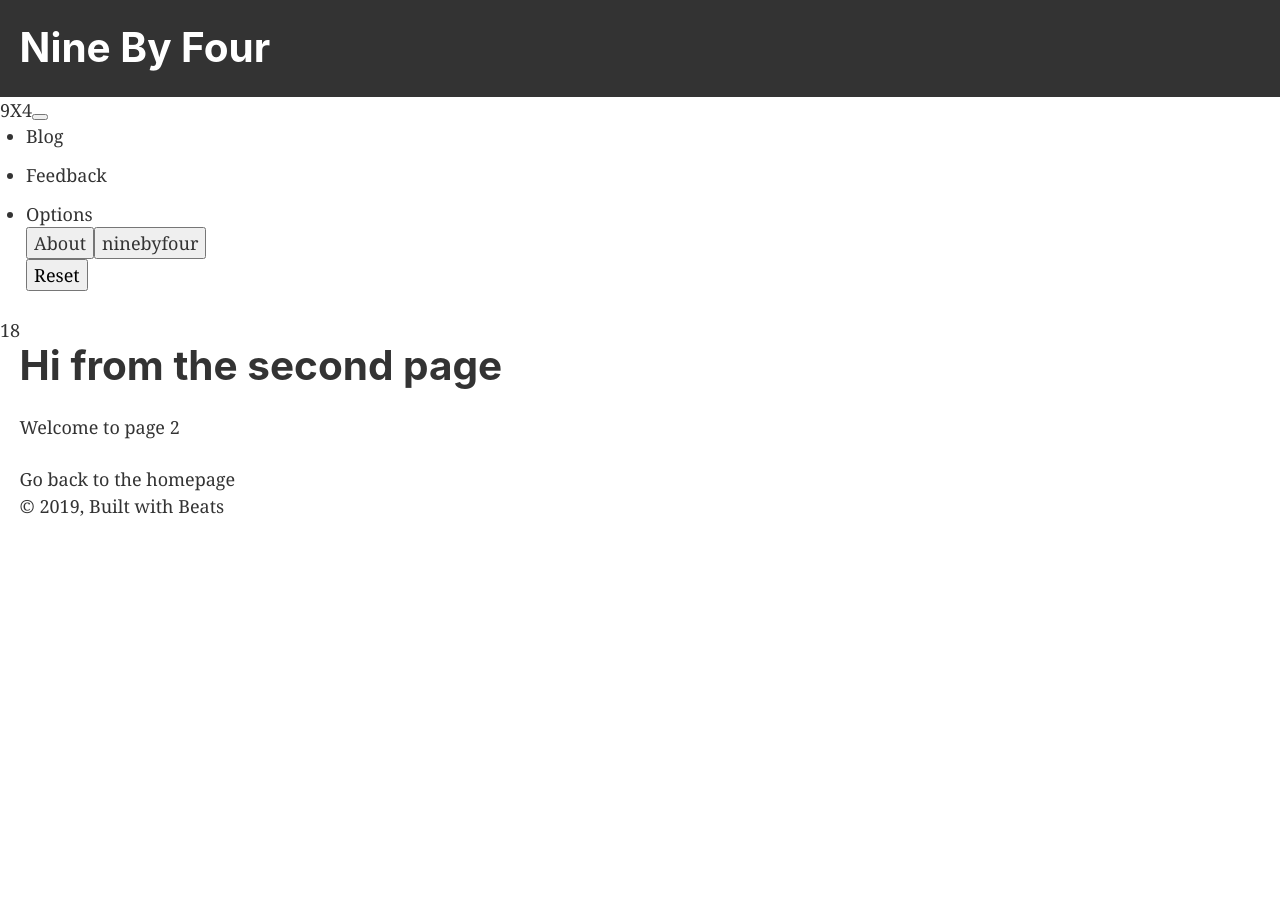
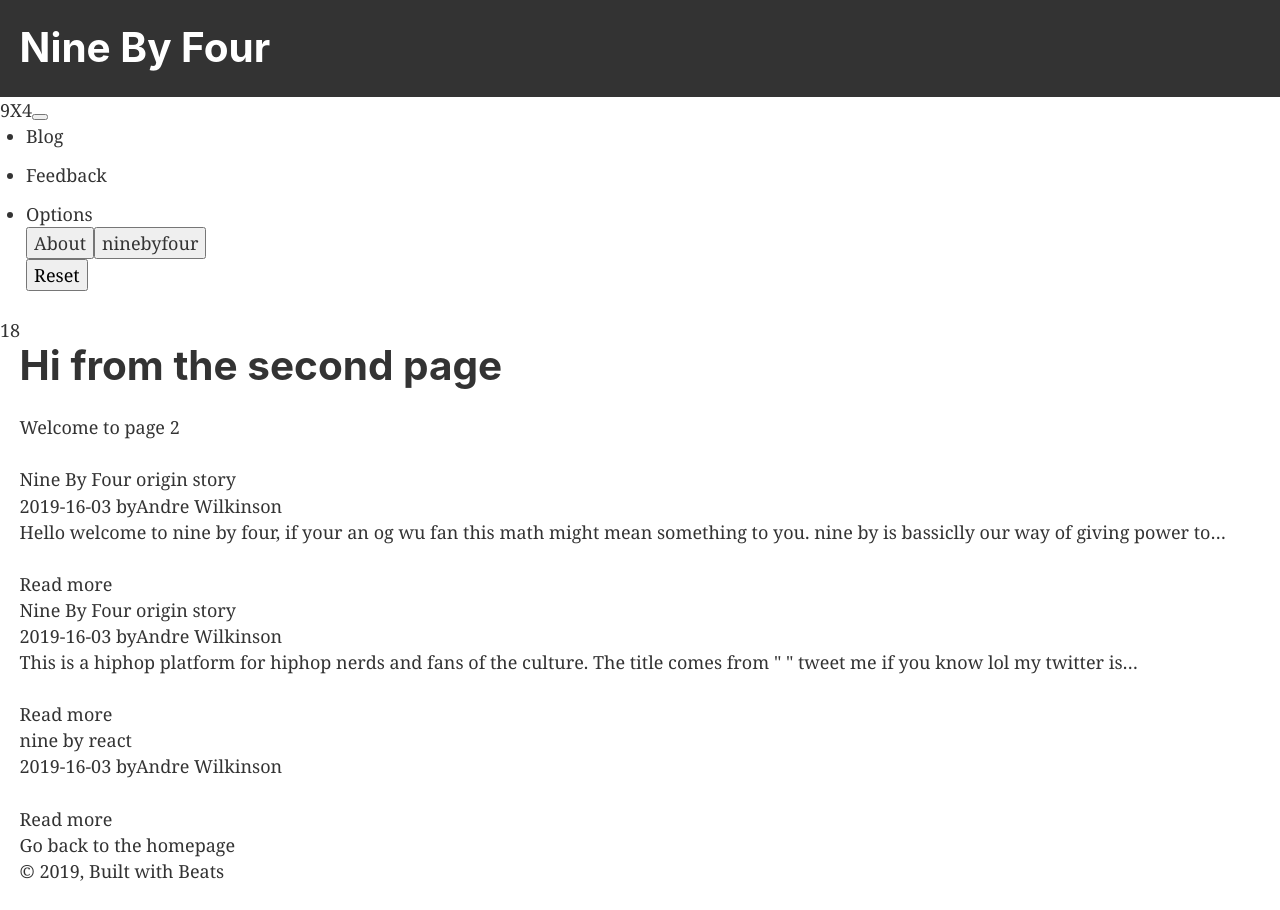
Before and after one commit to dredamonsta1/culcher-blog, a Gatsby site: page /page-2 in a window 1280 px wide. Before the commit the page ends 800 px from the top, so only its background shows below. Built offline with nearby package versions, Linux system fonts and the light colour scheme; Gatsby itself is replaced by a stand-in of ours.

Commit message:
graphql querys working markdown is populating the blog page yesssssssss

```diff
--- /dev/null
+++ b/src/components/Post.js
@@ -0,0 +1,23 @@
+import React from 'react'
+import { Link } from 'gatsby'
+import { Card, CardTitle, CardText, CardSubtitle, CardBody } from 'reactstrap'
+
+const Post = ({ title, author, path, date, body }) =>{
+    return(
+        <Card>
+            <CardBody>
+                <CardTitle>
+                    {title}
+                </CardTitle>
+                <CardSubtitle>
+                    <span className="text-info">{date}</span> by
+                    <span className="text-info">{author}</span>
+                </CardSubtitle>
+                <CardText>{body}</CardText>
+                <Link to={path} className="btn btn-outline-primary.float-right">Read more</Link>
+
+            </CardBody>
+        </Card>
+        )
+}
+export default Post
--- a/src/pages/page-2.js
+++ b/src/pages/page-2.js
@@ -3,7 +3,8 @@ import { Link } from 'gatsby'
 
 import Layout from '../components/layout'
 import SEO from '../components/seo'
-
+import {graphql, StaticQuery } from 'gatsby'
+import Post from '../components/Post'
 
 const SecondPage = () => (
   <Layout>
@@ -11,8 +12,39 @@ const SecondPage = () => (
     <SEO title="Page two" />
     <h1>Hi from the second page</h1>
     <p>Welcome to page 2</p>
+    <StaticQuery query={indexQuery} render={data => {
+      return (
+        <div>
+        {data.allMarkdownRemark.edges.map(({ node }) => (
+          <Post title={node.frontmatter.title}
+          author={node.frontmatter.author}
+          path={node.frontmatter.path}
+          date={node.frontmatter.date}
+          body={node.excerpt}
+          />
+        ))}
+        </div>
+      )
+    }}/>
     <Link to="/">Go back to the homepage</Link>
   </Layout>
 )
 
+const indexQuery = graphql `
+query {
+  allMarkdownRemark {
+    edges {
+      node {
+        id
+        frontmatter{
+          title
+          date
+          author
+          path
+        }
+        excerpt
+      }
+    }
+  }
+}`
 export default SecondPage
```
